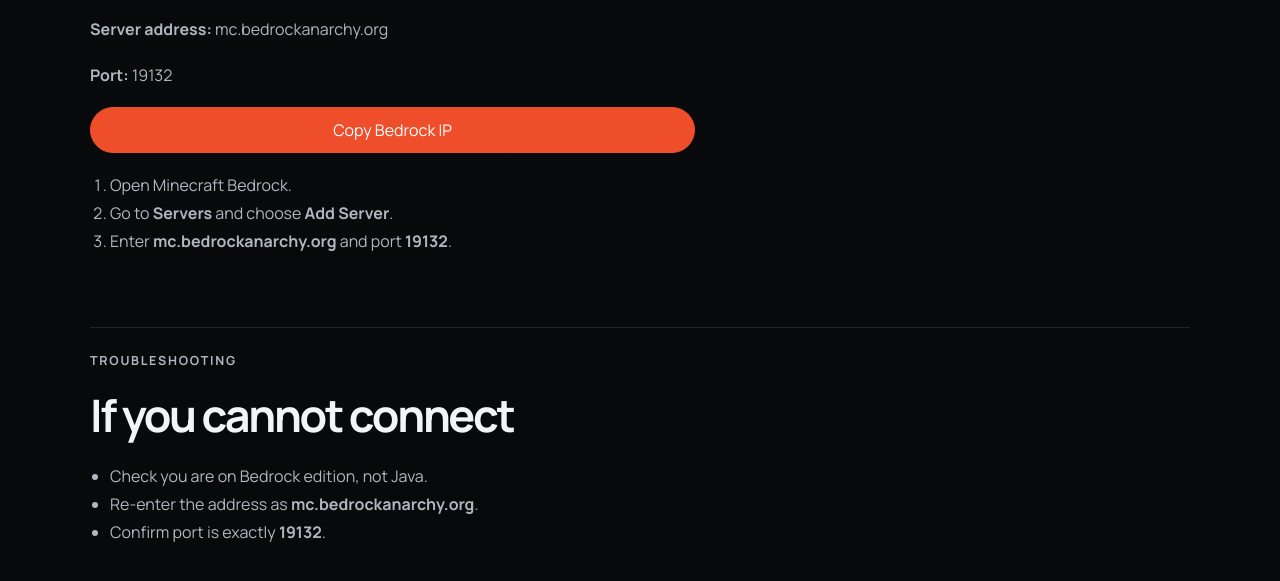
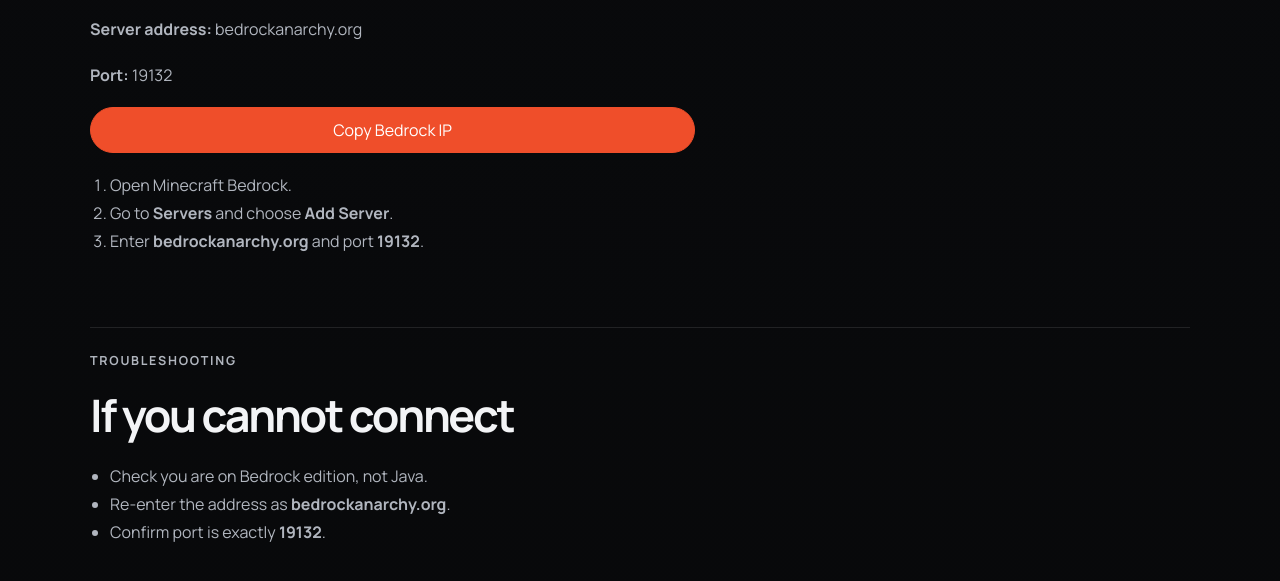
Before and after one commit to Johnmcmaster/bedrockanarchy-site, a plain HTML site: page how-to-join.html in a window 1280 px wide. Shown: the part 623-1204 px from the top of the page. Drawn offline with Linux system fonts and the light colour scheme.

Commit message:
Update join guide to show bedrockanarchy.org instead of mc subdomain

```diff
--- a/how-to-join.html
+++ b/how-to-join.html
@@ -65,13 +65,13 @@
         <p class="section-label">Bedrock Edition</p>
         <h2>Server details</h2>
         <div class="section-copy">
-          <p><strong>Server address:</strong> mc.bedrockanarchy.org</p>
+          <p><strong>Server address:</strong> bedrockanarchy.org</p>
           <p><strong>Port:</strong> 19132</p>
-          <button class="primary-button copy-ip" type="button" data-copy="mc.bedrockanarchy.org">Copy Bedrock IP</button>
+          <button class="primary-button copy-ip" type="button" data-copy="bedrockanarchy.org">Copy Bedrock IP</button>
           <ol class="join-steps">
             <li>Open Minecraft Bedrock.</li>
             <li>Go to <strong>Servers</strong> and choose <strong>Add Server</strong>.</li>
-            <li>Enter <strong>mc.bedrockanarchy.org</strong> and port <strong>19132</strong>.</li>
+            <li>Enter <strong>bedrockanarchy.org</strong> and port <strong>19132</strong>.</li>
           </ol>
         </div>
       </section>
@@ -82,7 +82,7 @@
         <div class="section-copy">
           <ul class="join-steps">
             <li>Check you are on Bedrock edition, not Java.</li>
-            <li>Re-enter the address as <strong>mc.bedrockanarchy.org</strong>.</li>
+            <li>Re-enter the address as <strong>bedrockanarchy.org</strong>.</li>
             <li>Confirm port is exactly <strong>19132</strong>.</li>
           </ul>
         </div>
```
